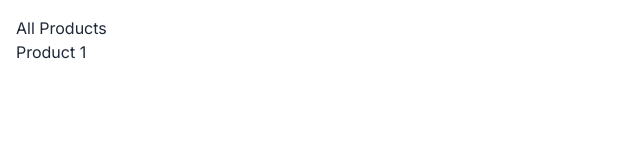
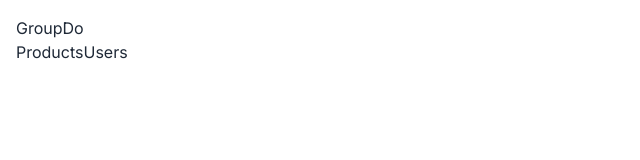
Before and after one commit to whatwashisnameagain/GroupDo, a Next.js app: page /products in a window 1280 px wide. Shown: the top 160 px of the page, without its empty margins (0-640 px from the left). Built offline with nearby package versions, Linux system fonts and the light colour scheme.

Commit message:
refactor: extract user table as component and create restructure addToCart component

```diff
--- /dev/null
+++ b/app/components/AddToCart.tsx
@@ -0,0 +1,11 @@
+import React from 'react'
+
+const AddToCart = () => {
+    return (
+        <div>
+            <button className='btn btn-primary'>Add To Cart</button>
+        </div>
+    )
+}
+
+export default AddToCart;
--- a/app/components/ProductCard.tsx
+++ /dev/null
@@ -1,46 +0,0 @@
-import React from 'react'
-
-interface User {
-    id: number;
-    name: string;
-    email: string;
-}
-
-const AddToCart = () => {
-    return (
-        <div>
-            <button className='btn btn-primary'>Add To Cart</button>
-        </div>
-    )
-}
-
-async function ProductCard() {
-    const res = await fetch(
-        'https://jsonplaceholder.typicode.com/users'
-    , { cache: 'no-store'}); // always return fresh data or { next: { revalidate: 10 }}
-    const users: User[] = await res.json();
-
-    return (
-        <div className="p-5 my-5 bg-sky-400 text-white text-xl hover:bg-sky-500">
-            <h1>Users</h1>
-            <p>{new Date().toLocaleDateString()}</p>
-            <table className='table table-bordered'>
-                <thead>
-                    <tr>
-                        <th>Name</th>
-                        <th>Email</th>
-                    </tr>
-                </thead>
-                <tbody>
-                    { users.map(user => <tr key={user.id}>
-                        <td>{user.name}</td>
-                        <td>{user.email}</td>
-                    </tr>)}
-                </tbody>
-            </table>
-            <AddToCart/>
-        </div>
-    )
-}
-
-export default ProductCard
--- a/app/page.tsx
+++ b/app/page.tsx
@@ -1,5 +1,5 @@
 import Link from "next/link";
-import ProductCard from "./components/ProductCard";
+import ProductCard from "./components/AddToCart";
 
 export default function Home() {
   return (
--- a/app/products/page.tsx
+++ b/app/products/page.tsx
@@ -4,8 +4,9 @@ import Link from 'next/link'
 const Products = () => {
     return (
         <div>
-            <p>All Products</p>
-            <Link href="products/1">Product 1</Link>
+            <h1>GroupDo</h1>
+            <Link href="products">Products</Link>
+            <Link href="users">Users</Link>
         </div>
     )
 }
--- /dev/null
+++ b/app/users/UserTable.tsx
@@ -0,0 +1,33 @@
+import React from 'react'
+
+interface User {
+    id: number;
+    name: string;
+    email: string;
+}
+
+const UserTable = async () =>  {
+    const res = await fetch(
+        'https://jsonplaceholder.typicode.com/users'
+    , { cache: 'no-store'}); // always return fresh data or { next: { revalidate: 10 }}
+    const users: User[] = await res.json();
+
+    return (
+        <table className='table table-bordered'>
+            <thead>
+                <tr>
+                    <th>Name</th>
+                    <th>Email</th>
+                </tr>
+            </thead>
+            <tbody>
+                { users.map(user => <tr key={user.id}>
+                    <td>{user.name}</td>
+                    <td>{user.email}</td>
+                </tr>)}
+            </tbody>
+        </table>
+    )
+}
+
+export default UserTable;
--- /dev/null
+++ b/app/users/page.tsx
@@ -0,0 +1,15 @@
+import React from 'react'
+import UserTable from './UserTable.jsx'
+
+const Users = async () =>  {
+
+    return (
+        <div className="p-5 my-5 bg-sky-400 text-white text-xl hover:bg-sky-500">
+            <h1>Users</h1>
+            <p>{new Date().toLocaleDateString()}</p>
+            <UserTable/>
+        </div>
+    )
+}
+
+export default Users;
```
Also changed, not shown: app/users/UserTable.jsx (deleted).
